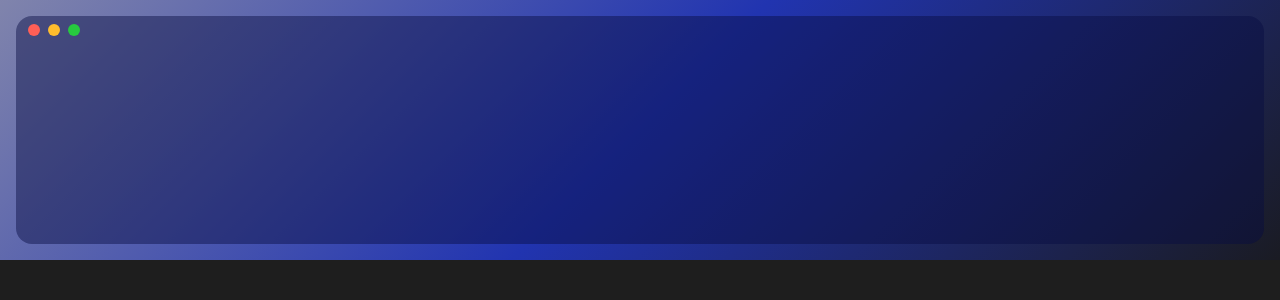
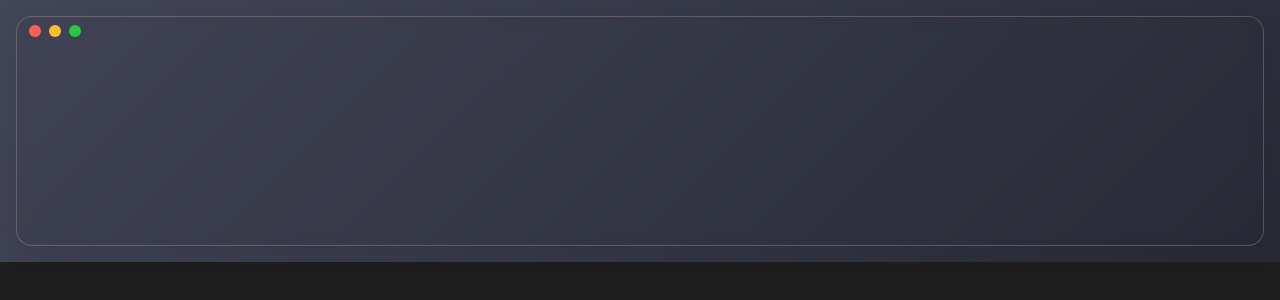
Before and after one commit to MasoomehMokhtari78/code-snippet, a React (Vite) app in the folder code-snippet/: page / in a window 1280 px wide. Shown: the top 300 px of the page. Built offline with nearby package versions, Linux system fonts and the light colour scheme.

Commit message:
add backgrounds to default themes

```diff
--- a/code-snippet/src/App.tsx
+++ b/code-snippet/src/App.tsx
@@ -28,9 +28,10 @@ function App() {
         value={value}
         onChange={(newValue: string) => setValue(newValue)}
         language="javascript"
-        theme={customTheme}
-        // theme="VSCode Dark+"
-        background="linear-gradient(135deg, #8084ac 0%, #2134b0 50%, #1a1b23 100%)"
+        // theme={customTheme}
+        theme="Dracula"
+        isGlassmorph={true}
+        // background="linear-gradient(135deg, #8084ac 0%, #2134b0 50%, #1a1b23 100%)"
       />
     </>
   );
--- a/code-snippet/src/components/SnippetLayout.tsx
+++ b/code-snippet/src/components/SnippetLayout.tsx
@@ -21,14 +21,15 @@ export const SnippetLayout = ({
   isGlassmorph,
   ...rest
 }: LayoutType) => {
-  const { finalTheme } = useTheme(theme);
+  const { finalTheme } = useTheme(theme, isGlassmorph);
+  console.log(finalTheme);
   return (
     <div
       style={{
         display: "flex",
         flexDirection: "column",
         padding,
-        background,
+        background: finalTheme?.background ?? background,
         width,
         height,
       }}
--- a/code-snippet/src/themes/themes.ts
+++ b/code-snippet/src/themes/themes.ts
@@ -1,6 +1,7 @@
 export const themes = {
   light: {
-    editorStyle: { backgroundColor: "#fdf6e3" },
+    background: "linear-gradient(135deg, #faf3dd, #fdf6e3)",
+    editorStyle: { backgroundColor: "#fdf6e3e6" },
     tokenStyles: {
       comment: "#93a1a1",
       keyword: "#859900",
@@ -8,6 +9,7 @@ export const themes = {
     },
   },
   seti: {
+    background: "linear-gradient(135deg, #1e2122, #151718)",
     editorStyle: { backgroundColor: "#151718" },
     tokenStyles: {
       comment: "#41535b",
@@ -28,6 +30,7 @@ export const themes = {
     },
   },
   oneDark: {
+    background: "linear-gradient(135deg, #2c313c, #282c34)",
     editorStyle: { backgroundColor: "#282c34" },
     tokenStyles: {
       comment: "#5c6370",
@@ -50,6 +53,7 @@ export const themes = {
     },
   },
   "GitHub Light": {
+    background: "linear-gradient(135deg, #fafbfc, #ffffff)",
     editorStyle: { backgroundColor: "#ffffff", color: "#252424ff" },
     tokenStyles: {
       text: "#24292e",
@@ -61,6 +65,7 @@ export const themes = {
     },
   },
   "VSCode Dark+": {
+    background: "linear-gradient(135deg, #2d2d2d, #1e1e1e)",
     editorStyle: { backgroundColor: "#1e1e1e" },
     tokenStyles: {
       text: "#d4d4d4",
@@ -72,6 +77,7 @@ export const themes = {
     },
   },
   Monokai: {
+    background: "linear-gradient(135deg, #3e3d32, #272822)",
     editorStyle: { backgroundColor: "#272822" },
     tokenStyles: {
       text: "#f8f8f2",
@@ -83,6 +89,7 @@ export const themes = {
     },
   },
   Dracula: {
+    background: "linear-gradient(135deg, #44475a, #282a36)",
     editorStyle: { backgroundColor: "#282a36" },
     tokenStyles: {
       text: "#f8f8f2",
--- a/code-snippet/src/themes/useTheme.tsx
+++ b/code-snippet/src/themes/useTheme.tsx
@@ -2,7 +2,14 @@ import { useEffect, useState } from "react";
 import type { EditorTheme, ThemeType } from "../types";
 import { themes } from "./themes";
 
-export const useTheme = (theme: ThemeType) => {
+const hexToRgba = (hex: string, alpha: number) => {
+  const r = parseInt(hex.slice(1, 3), 16);
+  const g = parseInt(hex.slice(3, 5), 16);
+  const b = parseInt(hex.slice(5, 7), 16);
+  return `rgba(${r}, ${g}, ${b}, ${alpha})`;
+};
+
+export const useTheme = (theme: ThemeType, isGlassmorph?: boolean) => {
   const [finalTheme, setFinalTheme] = useState<EditorTheme>(themes.oneDark);
 
   useEffect(() => {
@@ -25,14 +32,25 @@ export const useTheme = (theme: ThemeType) => {
       themeObj = themes.oneDark;
     }
 
-    setFinalTheme(themeObj);
+    const bg = themeObj.editorStyle?.backgroundColor ?? "#282c34";
+    const enhancedTheme: EditorTheme = isGlassmorph
+      ? {
+          ...themeObj,
+          editorStyle: {
+            ...themeObj.editorStyle,
+            backgroundColor: hexToRgba(bg, 0.1),
+          },
+        }
+      : themeObj;
+
+    setFinalTheme(enhancedTheme);
 
     const cssString = Object.entries(themeObj.tokenStyles || {})
       .map(([token, style]) => `.token.${token} { color: ${style}; }`)
       .join("\n");
 
     styleEl.innerHTML = cssString;
-  }, [theme]);
+  }, [theme, isGlassmorph]);
 
   return { finalTheme };
 };
--- a/code-snippet/src/types.ts
+++ b/code-snippet/src/types.ts
@@ -36,6 +36,7 @@ export type TokenStyles = {
 };
 
 export type EditorTheme = {
+  background?: React.CSSProperties["background"];
   editorStyle?: React.CSSProperties;
   tokenStyles?: TokenStyles;
 };
```
